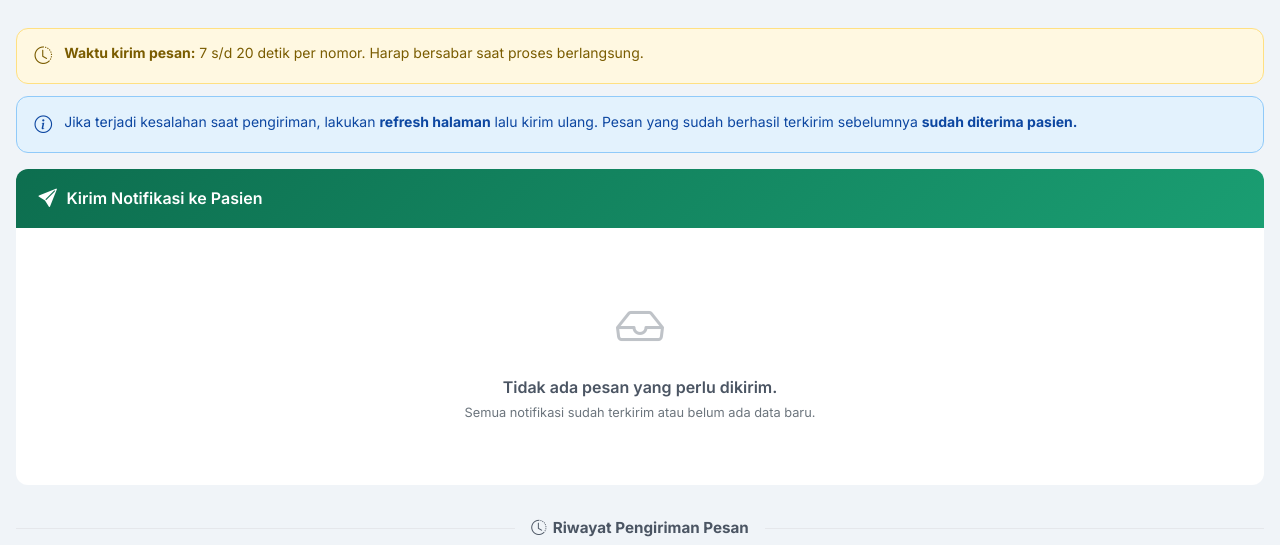
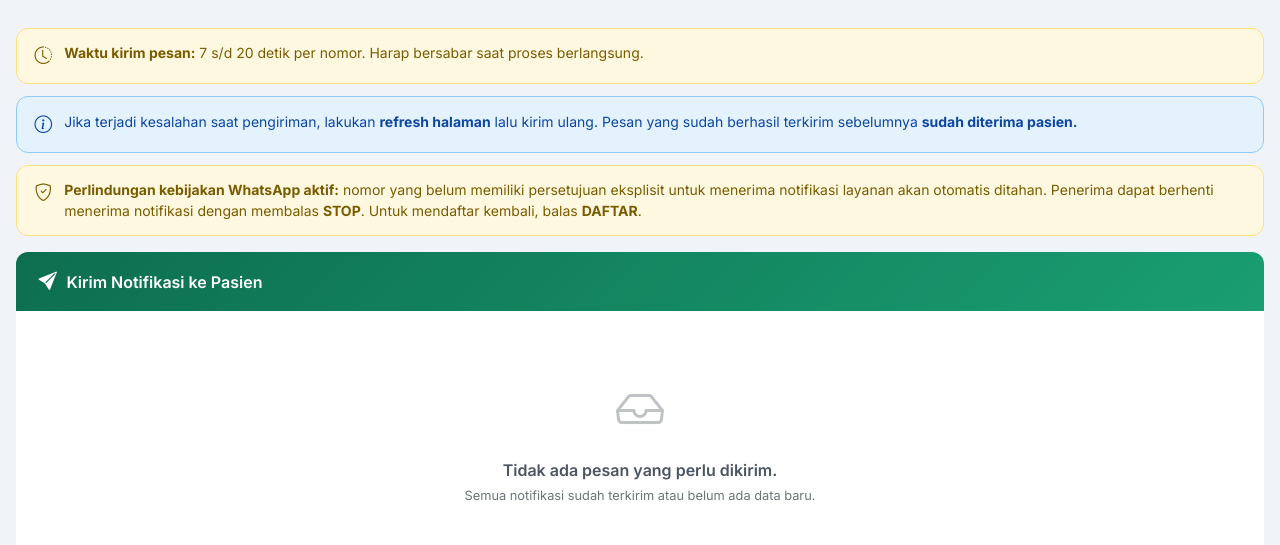
Before and after one commit to muhharis99/IJIN_DOKTER_RSUIK_25092026_FIKS, a PHP site: page / in a window 1280 px wide. Shown: the part 73-618 px from the top of the page. Run offline with PHP 8.4, Linux system fonts and the light colour scheme; data that the repository does not hold is empty; some libraries are stand-ins or nearby versions.

Commit message:
feat: expose WhatsApp consent protection in UI

```diff
--- a/index.php
+++ b/index.php
@@ -404,6 +404,11 @@ $pesanFull = "📢 *Pengumuman RSU Islam Klaten*\n\n"
         <span>Jika terjadi kesalahan saat pengiriman, lakukan <strong>refresh halaman</strong> lalu kirim ulang. Pesan yang sudah berhasil terkirim sebelumnya <strong>sudah diterima pasien.</strong></span>
     </div>
 
+    <div class="info-banner warning">
+        <i class="bi bi-shield-check"></i>
+        <span><strong>Perlindungan kebijakan WhatsApp aktif:</strong> nomor yang belum memiliki persetujuan eksplisit untuk menerima notifikasi layanan akan otomatis ditahan. Penerima dapat berhenti menerima notifikasi dengan membalas <strong>STOP</strong>. Untuk mendaftar kembali, balas <strong>DAFTAR</strong>.</span>
+    </div>
+
     <div class="card-modern mt-3">
         <div class="card-header-modern">
             <i class="bi bi-send-fill"></i> Kirim Notifikasi ke Pasien
@@ -422,6 +427,7 @@ $pesanFull = "📢 *Pengumuman RSU Islam Klaten*\n\n"
                     <small class="text-muted" style="font-size:.78rem;">
                         <i class="bi bi-people"></i>
                         <?php echo $totalPenerima; ?> nomor penerima
+                        &nbsp;•&nbsp; pemeriksaan persetujuan dilakukan oleh gateway sebelum pengiriman
                     </small>
                 </div>
 
@@ -488,6 +494,9 @@ $pesanFull = "📢 *Pengumuman RSU Islam Klaten*\n\n"
                     <option value="">-- Semua Status --</option>
                     <option value="1">Terkirim</option>
                     <option value="2">Gagal Kirim</option>
+                    <option value="3">Ditahan Kebijakan</option>
+                    <option value="4">Opt-out</option>
+                    <option value="5">Duplikat</option>
                 </select>
             </div>
             <div class="col-md-3 col-sm-12 d-flex" style="gap:.5rem;">
```
